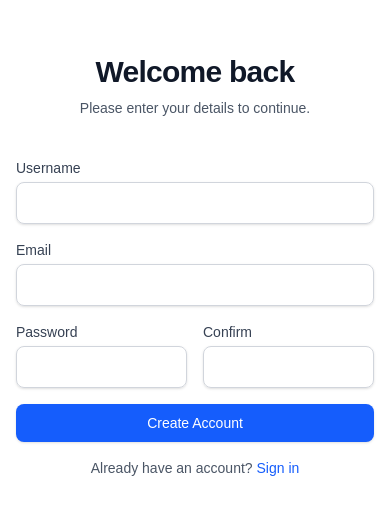
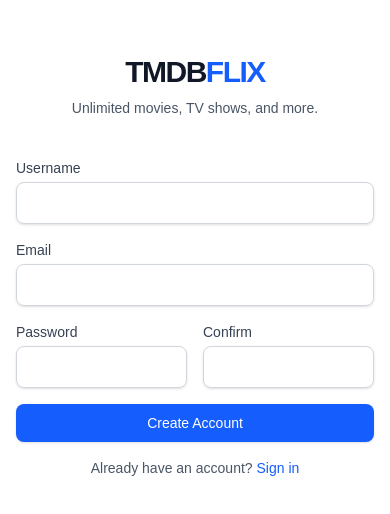
Before and after one commit to Safeya-Yasien/iti_4_assignments, a React (Vite) app in the folder react/final-project-tmdb/: page /signup in a window 390 px wide. Shown: the part 156-670 px from the top of the page. Built offline with nearby package versions, Linux system fonts and the light colour scheme.

Commit message:
feat: implement auth flow, layouts and tmdb api integration" -m "Added AuthLayout with cinema theme, updated Login with validation and signup links, and configured axios for TMDB.

```diff
--- a/react/final-project-tmdb/src/layouts/AuthLayout.jsx
+++ b/react/final-project-tmdb/src/layouts/AuthLayout.jsx
@@ -2,15 +2,15 @@ import { Outlet } from "react-router";
 
 const AuthLayout = () => {
   return (
-    <div className="flex min-h-screen bg-gray-50">
-      <div className="flex flex-1 flex-col justify-center px-4 py-12 sm:px-6 lg:flex-none lg:px-20 xl:px-24 bg-white shadow-xl">
+    <div className="flex min-h-screen bg-[#0a0a0a]">
+      <div className="flex flex-1 flex-col justify-center px-4 py-12 sm:px-6 lg:flex-none lg:px-20 xl:px-24 bg-white shadow-2xl z-10">
         <div className="mx-auto w-full max-w-sm lg:w-96">
           <div className="mb-10 text-center lg:text-left">
-            <h2 className="text-3xl font-bold tracking-tight text-gray-900">
-              Welcome back
+            <h2 className="text-3xl font-black tracking-tighter text-gray-900 uppercase">
+              TMDB<span className="text-blue-600">Flix</span>
             </h2>
             <p className="mt-2 text-sm text-gray-600">
-              Please enter your details to continue.
+              Unlimited movies, TV shows, and more.
             </p>
           </div>
 
@@ -23,13 +23,15 @@ const AuthLayout = () => {
       <div className="relative hidden w-0 flex-1 lg:block">
         <img
           className="absolute inset-0 h-full w-full object-cover"
-          src="https://images.unsplash.com/photo-1497366216548-37526070297c?auto=format&fit=crop&q=80"
-          alt="Authentication Background"
+          src="https://images.unsplash.com/photo-1485846234645-a62644f84728?auto=format&fit=crop&q=80"
+          alt="Cinema Background"
         />
-        <div className="absolute inset-0 bg-blue-600/20 backdrop-blur-[2px]" />
+        <div className="absolute inset-0 bg-black/40 backdrop-blur-[1px]" />
         <div className="absolute bottom-12 left-12 text-white">
-          <h3 className="text-4xl font-bold">Build something great.</h3>
-          <p className="mt-2 text-lg opacity-90">Clean code, perfect pixels.</p>
+          <h3 className="text-4xl font-bold italic">Watch everywhere.</h3>
+          <p className="mt-2 text-lg opacity-90 text-blue-400 font-medium">
+            Ready to dive into the story?
+          </p>
         </div>
       </div>
     </div>
--- a/react/final-project-tmdb/src/pages/Login.jsx
+++ b/react/final-project-tmdb/src/pages/Login.jsx
@@ -1,10 +1,9 @@
 import { useForm } from "react-hook-form";
 import { zodResolver } from "@hookform/resolvers/zod";
 import { loginSchema } from "@/schemas/loginSchema";
+import { Link } from "react-router";
 
 const Login = () => {
-  // const login = useAuthStore((state) => state.login);
-
   const {
     register,
     handleSubmit,
@@ -15,11 +14,10 @@ const Login = () => {
 
   const onSubmit = (data) => {
     console.log("Form Data Validated:", data);
-    // const fakeToken = "fake-jwt-token-123";
-    // login(fakeToken);
   };
 
   return (
+    <div className="space-y-6">
       <form onSubmit={handleSubmit(onSubmit)} className="space-y-6">
         <div>
           <label className="block text-sm font-medium text-gray-700">
@@ -32,6 +30,7 @@ const Login = () => {
               className={`block w-full rounded-md border py-2 px-3 shadow-sm focus:border-blue-500 focus:outline-none focus:ring-1 focus:ring-blue-500 sm:text-sm ${
                 errors.email ? "border-red-500" : "border-gray-300"
               }`}
+              placeholder="name@example.com"
             />
           </div>
           {errors.email && (
@@ -50,20 +49,36 @@ const Login = () => {
               className={`block w-full rounded-md border py-2 px-3 shadow-sm focus:border-blue-500 focus:outline-none focus:ring-1 focus:ring-blue-500 sm:text-sm ${
                 errors.password ? "border-red-500" : "border-gray-300"
               }`}
+              placeholder="••••••••"
             />
           </div>
           {errors.password && (
-          <p className="mt-2 text-sm text-red-600">{errors.password.message}</p>
+            <p className="mt-2 text-sm text-red-600">
+              {errors.password.message}
+            </p>
           )}
         </div>
 
         <button
           type="submit"
-        className="flex w-full justify-center rounded-md border border-transparent bg-blue-600 py-2 px-4 text-sm font-medium text-white shadow-sm hover:bg-blue-700 focus:outline-none focus:ring-2 focus:ring-blue-500 focus:ring-offset-2 transition-colors"
+          className="cursor-pointer flex w-full justify-center rounded-md border border-transparent bg-blue-600 py-2 px-4 text-sm font-medium text-white shadow-sm hover:bg-blue-700 focus:outline-none focus:ring-2 focus:ring-blue-500 focus:ring-offset-2 transition-colors"
         >
           Sign in
         </button>
       </form>
+
+      <div className="mt-6 text-center">
+        <p className="text-sm text-gray-600">
+          Don't have an account?{" "}
+          <Link
+            to="/signup"
+            className="font-semibold text-blue-600 hover:text-blue-500 transition-colors"
+          >
+            Create an account
+          </Link>
+        </p>
+      </div>
+    </div>
   );
 };
 
--- a/react/final-project-tmdb/src/pages/Signup.jsx
+++ b/react/final-project-tmdb/src/pages/Signup.jsx
@@ -87,7 +87,7 @@ const Signup = () => {
 
       <button
         type="submit"
-        className="w-full flex justify-center py-2 px-4 border border-transparent rounded-md shadow-sm text-sm font-medium text-white bg-blue-600 hover:bg-blue-700 focus:outline-none focus:ring-2 focus:ring-offset-2 focus:ring-blue-500 transition-colors"
+        className="cursor-pointer  w-full flex justify-center py-2 px-4 border border-transparent rounded-md shadow-sm text-sm font-medium text-white bg-blue-600 hover:bg-blue-700 focus:outline-none focus:ring-2 focus:ring-offset-2 focus:ring-blue-500 transition-colors"
       >
         Create Account
       </button>
--- a/react/final-project-tmdb/src/routes/AppRouter.jsx
+++ b/react/final-project-tmdb/src/routes/AppRouter.jsx
@@ -26,15 +26,14 @@ const router = createBrowserRouter([
     ],
   },
   {
-    path: "/",
     element: <AuthLayout />,
     children: [
       {
-        index: true,
+        path: "login",
         element: <Login />,
       },
       {
-        path: "/signup",
+        path: "signup",
         element: <Signup />,
       },
     ],
```
Lines whose indentation alone changed are shown as unchanged.
